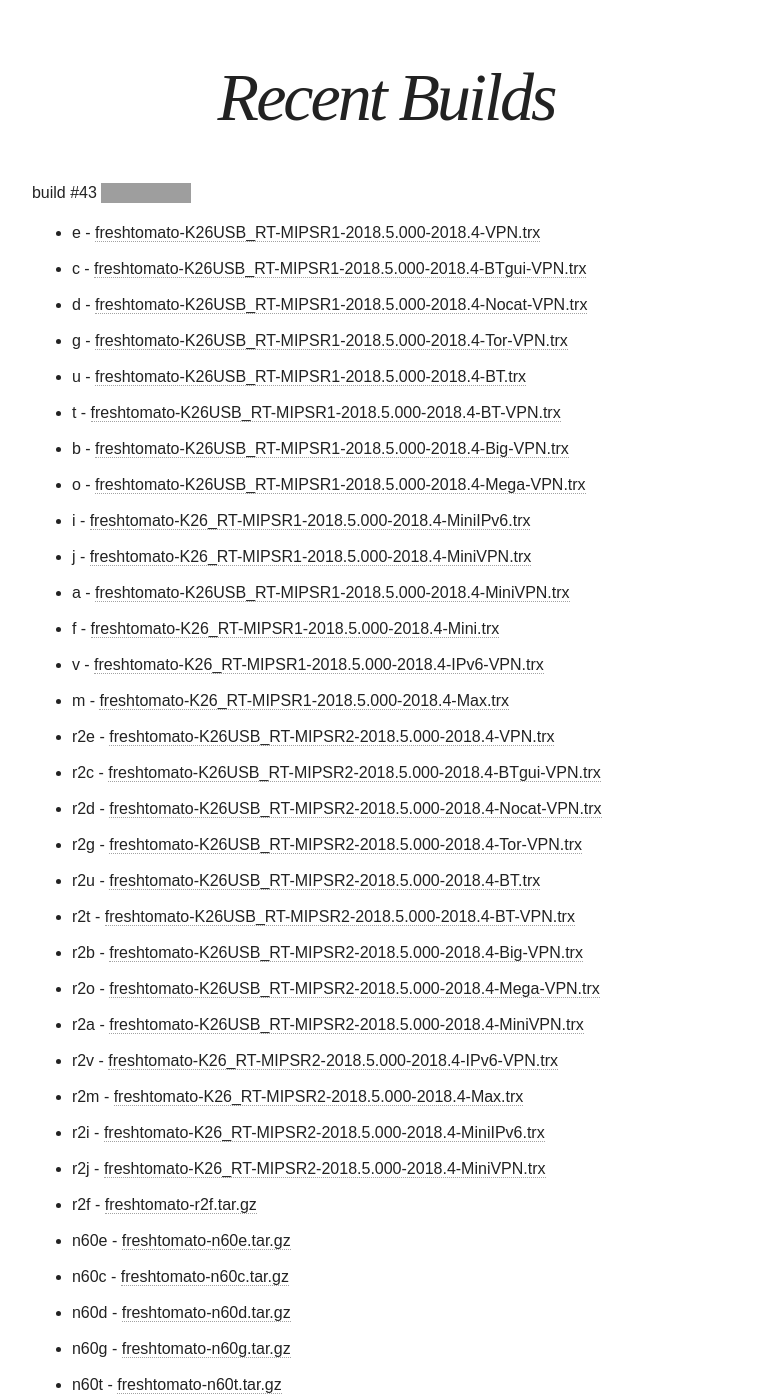
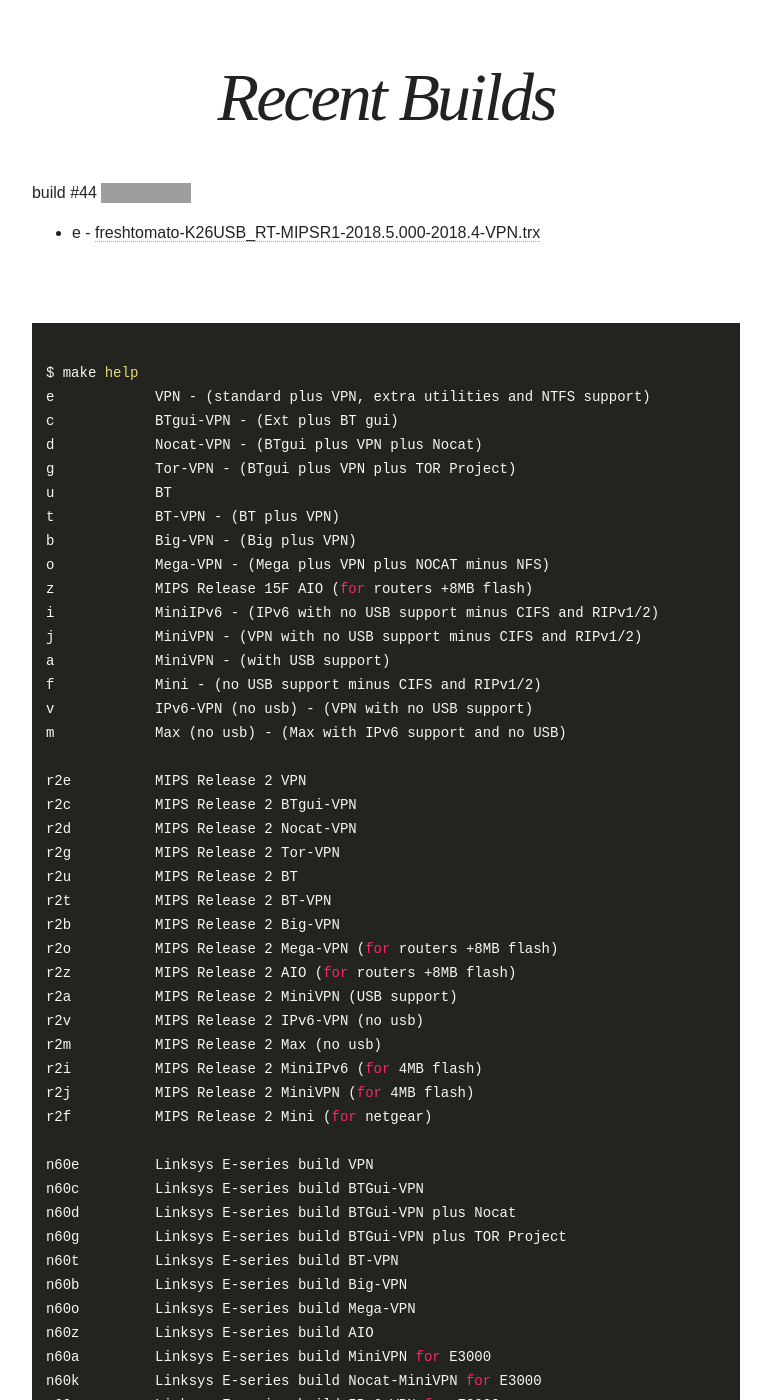
Before and after one commit to oglopss/freshtomato-mips-ci-jekyll, a Jekyll site: the page built from index.html, in a window 1280 px wide and 1400 px high, scrolled down 415 px. Shown: the whole window, without its empty margins (254-1025 px from the left). Built offline with Jekyll 4.4.1, drawn with Linux system fonts in a browser that asks for light colours; nearby versions of some CDN libraries; some of the changed text lies outside the part shown; grey boxes are pictures that could not be loaded.

Commit message:
Travis build 44 e pushed to gh-pages

```diff
--- a/_data/ss.yml
+++ b/_data/ss.yml
@@ -1,45 +1,3 @@
-build: 43
+build: 44
 files:
-  - 0002 c freshtomato-K26USB_RT-MIPSR1-2018.5.000-2018.4-BTgui-VPN.trx
   - 0001 e freshtomato-K26USB_RT-MIPSR1-2018.5.000-2018.4-VPN.trx
-  - 0005 u freshtomato-K26USB_RT-MIPSR1-2018.5.000-2018.4-BT.trx
-  - 0003 d freshtomato-K26USB_RT-MIPSR1-2018.5.000-2018.4-Nocat-VPN.trx
-  - 0004 g freshtomato-K26USB_RT-MIPSR1-2018.5.000-2018.4-Tor-VPN.trx
-  - 0010 i freshtomato-K26_RT-MIPSR1-2018.5.000-2018.4-MiniIPv6.trx
-  - 0006 t freshtomato-K26USB_RT-MIPSR1-2018.5.000-2018.4-BT-VPN.trx
-  - 0007 b freshtomato-K26USB_RT-MIPSR1-2018.5.000-2018.4-Big-VPN.trx
-  - 0011 j freshtomato-K26_RT-MIPSR1-2018.5.000-2018.4-MiniVPN.trx
-  - 0008 o freshtomato-K26USB_RT-MIPSR1-2018.5.000-2018.4-Mega-VPN.trx
-  - 0013 f freshtomato-K26_RT-MIPSR1-2018.5.000-2018.4-Mini.trx
-  - 0012 a freshtomato-K26USB_RT-MIPSR1-2018.5.000-2018.4-MiniVPN.trx
-  - 0014 v freshtomato-K26_RT-MIPSR1-2018.5.000-2018.4-IPv6-VPN.trx
-  - 0015 m freshtomato-K26_RT-MIPSR1-2018.5.000-2018.4-Max.trx
-  - 0016 r2e freshtomato-K26USB_RT-MIPSR2-2018.5.000-2018.4-VPN.trx
-  - 0017 r2c freshtomato-K26USB_RT-MIPSR2-2018.5.000-2018.4-BTgui-VPN.trx
-  - 0018 r2d freshtomato-K26USB_RT-MIPSR2-2018.5.000-2018.4-Nocat-VPN.trx
-  - 0019 r2g freshtomato-K26USB_RT-MIPSR2-2018.5.000-2018.4-Tor-VPN.trx
-  - 0020 r2u freshtomato-K26USB_RT-MIPSR2-2018.5.000-2018.4-BT.trx
-  - 0021 r2t freshtomato-K26USB_RT-MIPSR2-2018.5.000-2018.4-BT-VPN.trx
-  - 0022 r2b freshtomato-K26USB_RT-MIPSR2-2018.5.000-2018.4-Big-VPN.trx
-  - 0025 r2a freshtomato-K26USB_RT-MIPSR2-2018.5.000-2018.4-MiniVPN.trx
-  - 0023 r2o freshtomato-K26USB_RT-MIPSR2-2018.5.000-2018.4-Mega-VPN.trx
-  - 0026 r2v freshtomato-K26_RT-MIPSR2-2018.5.000-2018.4-IPv6-VPN.trx
-  - 0028 r2i freshtomato-K26_RT-MIPSR2-2018.5.000-2018.4-MiniIPv6.trx
-  - 0027 r2m freshtomato-K26_RT-MIPSR2-2018.5.000-2018.4-Max.trx
-  - 0029 r2j freshtomato-K26_RT-MIPSR2-2018.5.000-2018.4-MiniVPN.trx
-  - 0030 r2f freshtomato-r2f.tar.gz
-  - 0031 n60e freshtomato-n60e.tar.gz
-  - 0032 n60c freshtomato-n60c.tar.gz
-  - 0033 n60d freshtomato-n60d.tar.gz
-  - 0034 n60g freshtomato-n60g.tar.gz
-  - 0035 n60t freshtomato-n60t.tar.gz
-  - 0036 n60b freshtomato-n60b.tar.gz
-  - 0039 n60a freshtomato-E3000USB-NVRAM60K_RT-MIPSR2-2018.5.000-2018.4-MiniVPN.bin
-  - 0040 n60k freshtomato-E3000USB-NVRAM60K_RT-MIPSR2-2018.5.000-2018.4-Nocat-MiniVPN.bin
-  - 0037 n60o freshtomato-n60o.tar.gz
-  - 0041 n60v freshtomato-n60v.tar.gz
-  - 0044 r2q3v freshtomato-K26_RT-MIPSR2-2018.5.000-140-q3-IPv6-VPN.trx
-  - 0043 r2q3m freshtomato-K26_RT-MIPSR2-2018.5.000-140-q3-Max.trx
-  - 0042 n60m freshtomato-n60m.tar.gz
-  - 0045 hg32032k freshtomato-K26USB_RT-MIPSR2-2018.5.000-140-hg320-Max.trx
-  - 0046 hg32064k freshtomato-K26USB_RT-MIPSR2-2018.5.000-140-hg320-Max.trx
```
